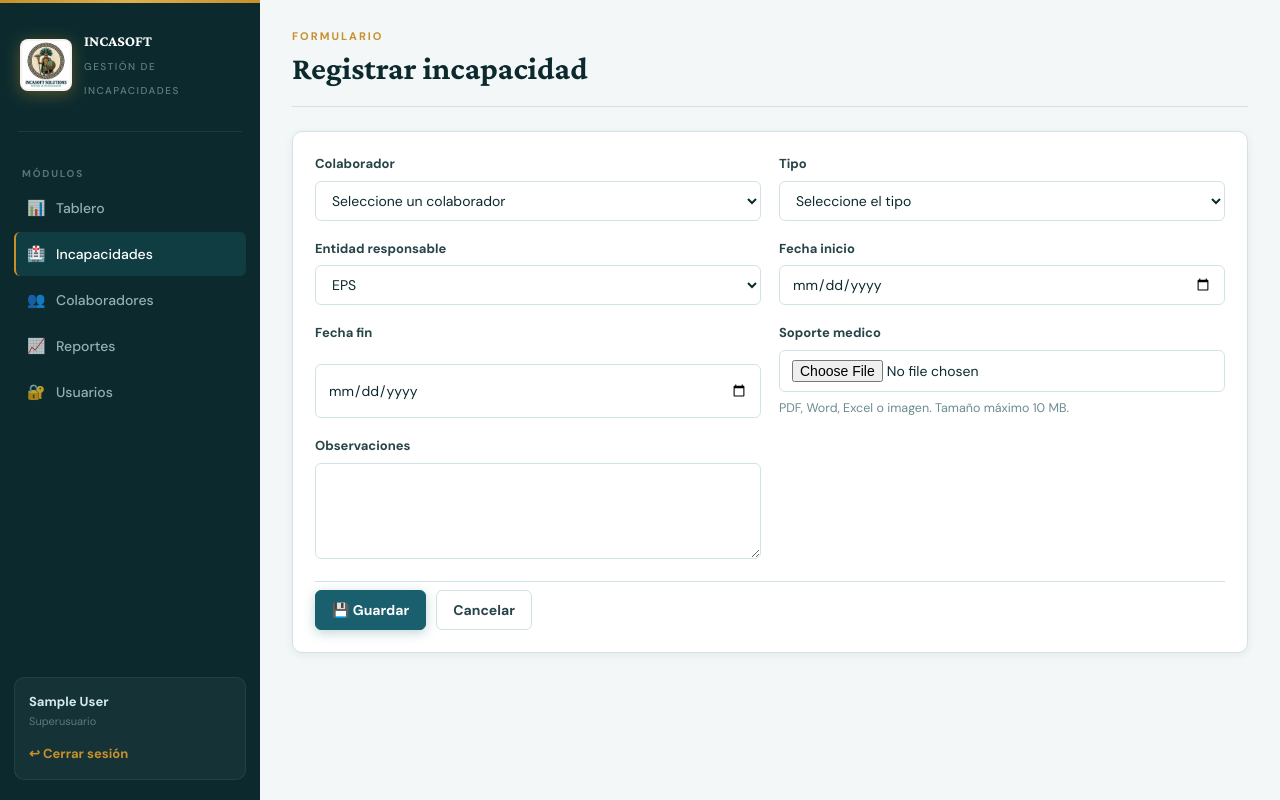
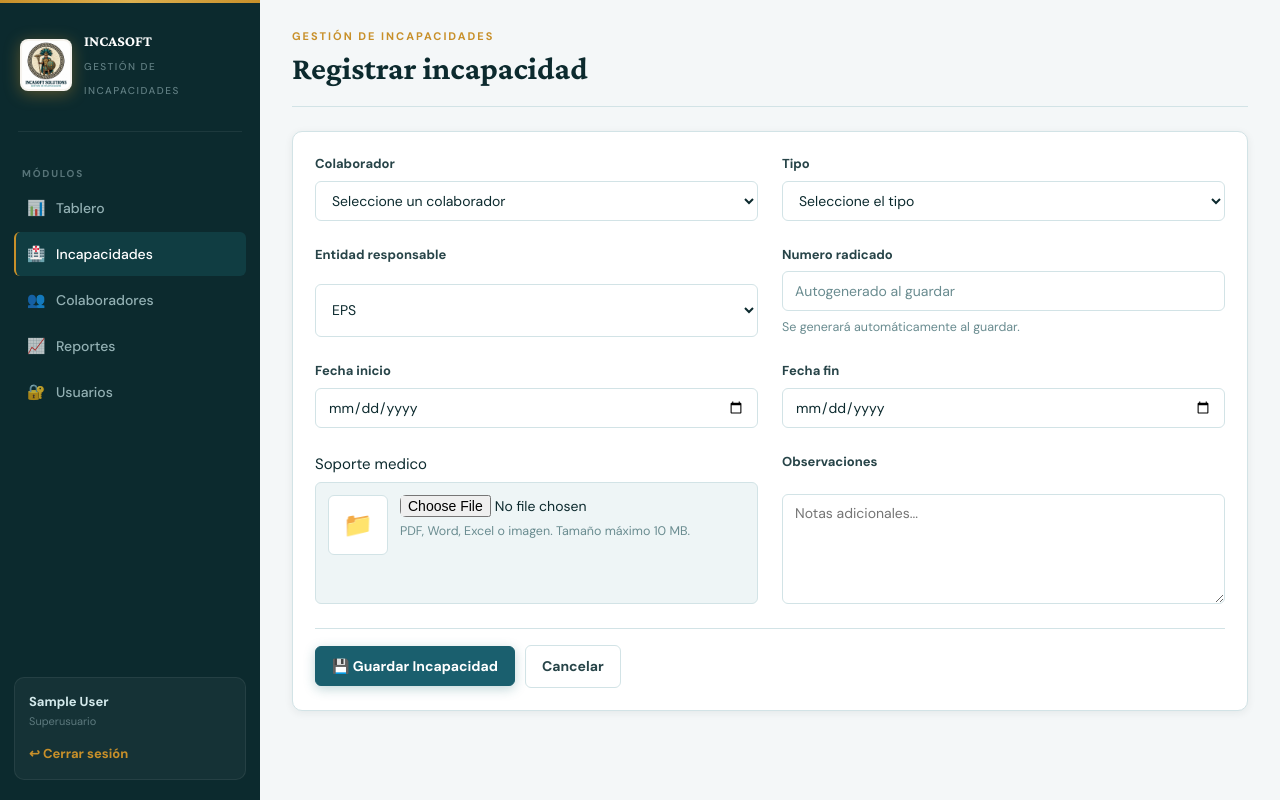
Before and after one commit to JUANESV01/IncaSoft-Final, a Django app: page /incapacidades/nueva/ in a window 1280 px wide. Run offline with Django 5.2, Linux system fonts and the light colour scheme; a user stored in the database is signed in; tables that the repository leaves empty hold one stand-in row (values such as "Sample post").

Commit message:
alineaciones totales

```diff
--- a/gestion/forms.py
+++ b/gestion/forms.py
@@ -41,15 +41,17 @@ class IncapacidadForm(forms.ModelForm):
             "colaborador",
             "tipo",
             "entidad_responsable",
+            "numero_radicado",
             "fecha_inicio",
             "fecha_fin",
             "soporte_medico",
             "observaciones",
         ]
         widgets = {
+            "numero_radicado": forms.TextInput(attrs={"readonly": "readonly", "placeholder": "Autogenerado al guardar"}),
             "fecha_inicio": DateInput(),
             "fecha_fin": DateInput(),
-            "observaciones": forms.Textarea(attrs={"rows": 4}),
+            "observaciones": forms.Textarea(attrs={"rows": 4, "placeholder": "Notas adicionales..."}),
         }
 
     def __init__(self, *args, **kwargs):
--- a/gestion/models.py
+++ b/gestion/models.py
@@ -117,7 +117,7 @@ class Incapacidad(models.Model):
         choices=ENTIDAD_CHOICES,
         default=ENTIDAD_EPS,
     )
-    numero_radicado = models.CharField(max_length=60, blank=True, editable=False)
+    numero_radicado = models.CharField(max_length=60, blank=True)
     fecha_inicio = models.DateField()
     fecha_fin = models.DateField()
     dias = models.PositiveIntegerField(editable=False, default=1)
--- a/gestion/static/gestion/css/styles.css
+++ b/gestion/static/gestion/css/styles.css
@@ -447,3 +447,62 @@ textarea { min-height: 96px; resize: vertical; }
   .main { margin: 0; padding: 0; }
   .panel, .metric { box-shadow: none; border: 1px solid #ddd; }
 }
+/* ── FORMULARIO INCAPACIDAD PERSONALIZADO ── */
+.incapacidad-form-grid {
+    display: grid;
+    grid-template-columns: repeat(2, minmax(0, 1fr));
+    gap: 24px;
+    margin-bottom: 24px;
+}
+.field-doc-side {
+    display: flex;
+    flex-direction: column;
+    gap: 6px;
+}
+.doc-upload-zone {
+    display: flex;
+    gap: 12px;
+    align-items: flex-start;
+    border: 1.5px solid var(--line);
+    border-radius: var(--radius-sm);
+    padding: 12px;
+    background: var(--surface-2);
+    min-height: 122px; /* Aproximado para 4 filas de textarea */
+}
+.doc-preview-thumb {
+    width: 60px;
+    height: 60px;
+    border-radius: var(--radius-sm);
+    background: var(--surface);
+    border: 1px solid var(--line);
+    display: flex;
+    align-items: center;
+    justify-content: center;
+    font-size: 24px;
+    flex-shrink: 0;
+    overflow: hidden;
+}
+.doc-preview-thumb img {
+    width: 100%;
+    height: 100%;
+    object-fit: cover;
+}
+.doc-info {
+    flex: 1;
+    display: flex;
+    flex-direction: column;
+    gap: 4px;
+}
+.doc-info input {
+    border: none;
+    padding: 0;
+    background: transparent;
+    min-height: auto;
+}
+.doc-info input:focus {
+    box-shadow: none;
+}
+
+@media (max-width: 780px) {
+  .incapacidad-form-grid { grid-template-columns: 1fr; }
+}
--- /dev/null
+++ b/gestion/templates/gestion/incapacidad_formulario.html
@@ -0,0 +1,121 @@
+{% extends "gestion/base.html" %}
+{% block title %}{{ titulo }} | INCASOFT Solutions{% endblock %}
+{% block content %}
+<header class="page-header">
+    <div>
+        <p class="eyebrow">Gestión de Incapacidades</p>
+        <h1>{{ titulo }}</h1>
+    </div>
+</header>
+
+<form class="panel form-panel" method="post" enctype="multipart/form-data" style="max-width: 1100px;">
+    {% csrf_token %}
+    {% if form.non_field_errors %}
+        <div class="message error" style="margin-bottom:18px;">{{ form.non_field_errors }}</div>
+    {% endif %}
+
+    <div class="incapacidad-form-grid">
+        <!-- Fila 1 -->
+        <div class="field">
+            <label for="{{ form.colaborador.id_for_label }}">{{ form.colaborador.label }}</label>
+            {{ form.colaborador }}
+            {% for error in form.colaborador.errors %}<span class="field-error">⚠ {{ error }}</span>{% endfor %}
+        </div>
+        <div class="field">
+            <label for="{{ form.tipo.id_for_label }}">{{ form.tipo.label }}</label>
+            {{ form.tipo }}
+            {% for error in form.tipo.errors %}<span class="field-error">⚠ {{ error }}</span>{% endfor %}
+        </div>
+
+        <!-- Fila 2 -->
+        <div class="field">
+            <label for="{{ form.entidad_responsable.id_for_label }}">{{ form.entidad_responsable.label }}</label>
+            {{ form.entidad_responsable }}
+            {% for error in form.entidad_responsable.errors %}<span class="field-error">⚠ {{ error }}</span>{% endfor %}
+        </div>
+        <div class="field">
+            <label for="{{ form.numero_radicado.id_for_label }}">{{ form.numero_radicado.label }}</label>
+            {{ form.numero_radicado }}
+            {% if not form.instance.pk %}<small class="muted">Se generará automáticamente al guardar.</small>{% endif %}
+            {% for error in form.numero_radicado.errors %}<span class="field-error">⚠ {{ error }}</span>{% endfor %}
+        </div>
+
+        <!-- Fila 3 -->
+        <div class="field">
+            <label for="{{ form.fecha_inicio.id_for_label }}">{{ form.fecha_inicio.label }}</label>
+            {{ form.fecha_inicio }}
+            {% for error in form.fecha_inicio.errors %}<span class="field-error">⚠ {{ error }}</span>{% endfor %}
+        </div>
+        <div class="field">
+            <label for="{{ form.fecha_fin.id_for_label }}">{{ form.fecha_fin.label }}</label>
+            {{ form.fecha_fin }}
+            {% for error in form.fecha_fin.errors %}<span class="field-error">⚠ {{ error }}</span>{% endfor %}
+        </div>
+
+        <!-- Fila 4 -->
+        <div class="field-doc-side">
+            <label for="{{ form.soporte_medico.id_for_label }}">{{ form.soporte_medico.label }}</label>
+            <div class="doc-upload-zone">
+                <div class="doc-preview-thumb" id="thumb-container">
+                    {% if form.instance.soporte_medico %}
+                        {% if form.instance.soporte_es_imagen %}
+                            <img src="{{ form.instance.soporte_medico.url }}" alt="Vista previa">
+                        {% elif form.instance.soporte_es_pdf %}
+                            📄
+                        {% else %}
+                            📎
+                        {% endif %}
+                    {% else %}
+                        📁
+                    {% endif %}
+                </div>
+                <div class="doc-info">
+                    {{ form.soporte_medico }}
+                    <small class="muted">{{ form.soporte_medico.help_text }}</small>
+                    {% for error in form.soporte_medico.errors %}<span class="field-error">⚠ {{ error }}</span>{% endfor %}
+                </div>
+            </div>
+        </div>
+        <div class="field">
+            <label for="{{ form.observaciones.id_for_label }}">{{ form.observaciones.label }}</label>
+            {{ form.observaciones }}
+            {% for error in form.observaciones.errors %}<span class="field-error">⚠ {{ error }}</span>{% endfor %}
+        </div>
+    </div>
+
+    <div class="actions" style="padding-top:16px;border-top:1px solid var(--line);">
+        <button class="button primary" type="submit">💾 Guardar Incapacidad</button>
+        <a class="button ghost" href="{% if form.instance.pk %}{{ form.instance.get_absolute_url }}{% else %}{% url 'gestion:incapacidad_lista' %}{% endif %}">Cancelar</a>
+    </div>
+</form>
+
+<script>
+document.addEventListener('DOMContentLoaded', function() {
+    const fileInput = document.querySelector('input[type="file"]');
+    const thumbContainer = document.getElementById('thumb-container');
+
+    if (fileInput) {
+        fileInput.addEventListener('change', function(e) {
+            const file = e.target.files[0];
+            if (!file) return;
+
+            const reader = new FileReader();
+            reader.onload = function(event) {
+                if (file.type.startsWith('image/')) {
+                    thumbContainer.innerHTML = `<img src="${event.target.result}" alt="Preview">`;
+                } else if (file.type === 'application/pdf') {
+                    thumbContainer.innerHTML = '📄';
+                } else if (file.name.endsWith('.doc') || file.name.endsWith('.docx')) {
+                    thumbContainer.innerHTML = '📝';
+                } else if (file.name.endsWith('.xls') || file.name.endsWith('.xlsx')) {
+                    thumbContainer.innerHTML = '📊';
+                } else {
+                    thumbContainer.innerHTML = '📎';
+                }
+            };
+            reader.readAsDataURL(file);
+        });
+    }
+});
+</script>
+{% endblock %}
--- a/gestion/views.py
+++ b/gestion/views.py
@@ -149,7 +149,7 @@ def incapacidad_crear(request):
                     form.add_error(None, exc)
     else:
         form = IncapacidadForm()
-    return render(request, "gestion/formulario.html", {"form": form, "titulo": "Registrar incapacidad"})
+    return render(request, "gestion/incapacidad_formulario.html", {"form": form, "titulo": "Registrar incapacidad"})
 
 
 @login_required
```
